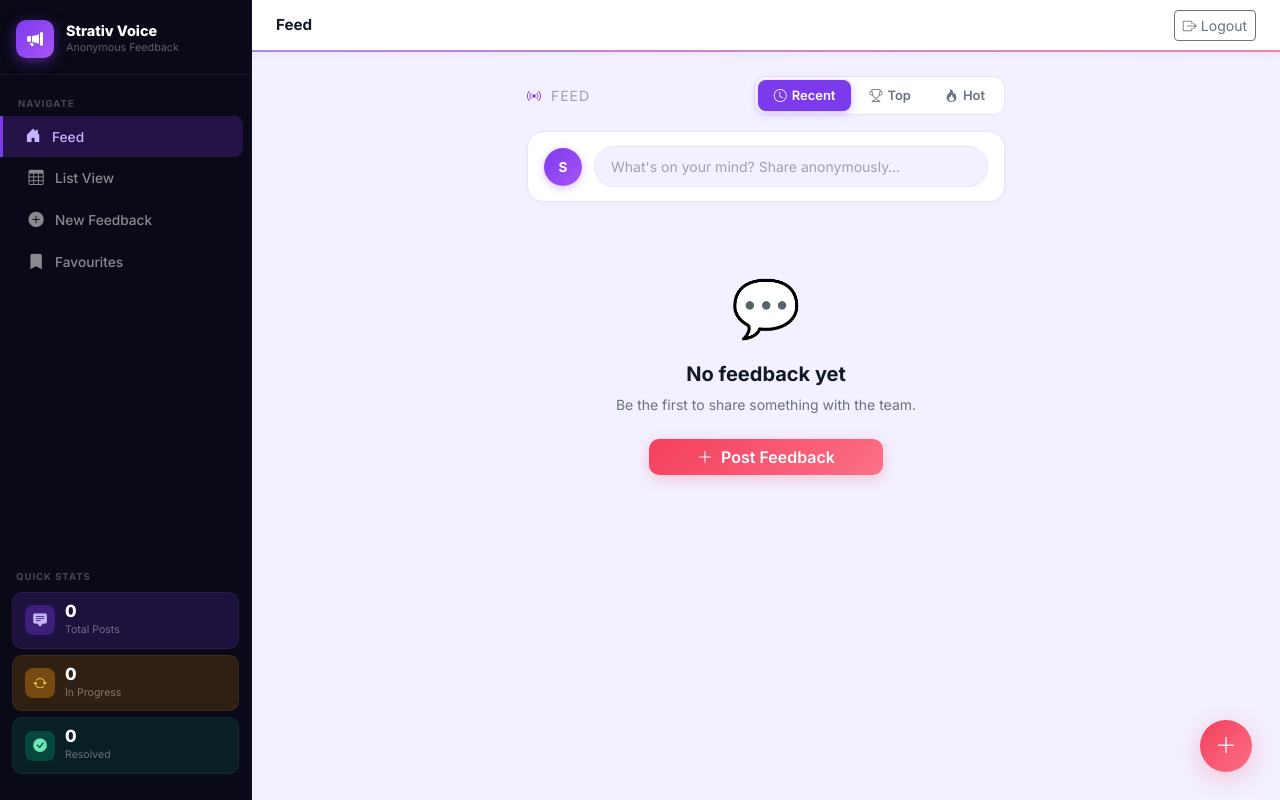
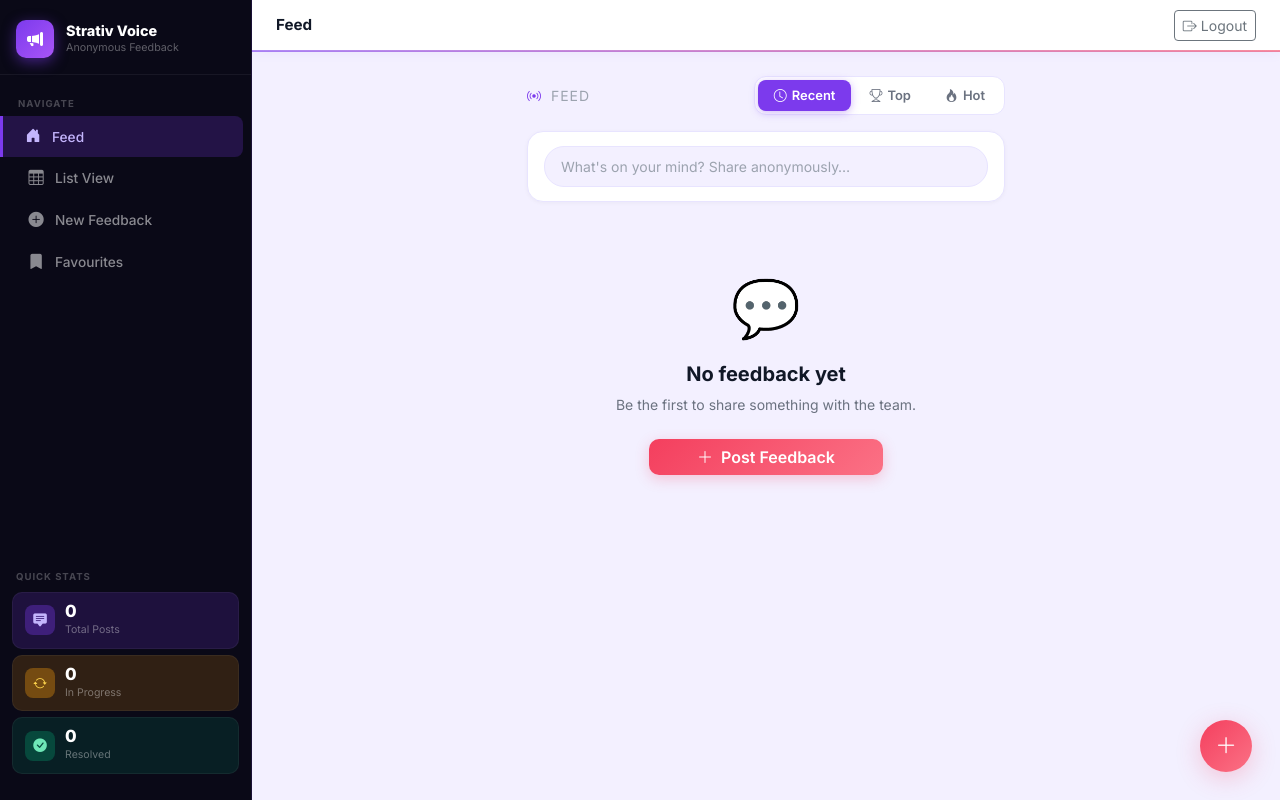
Before and after one commit to sudipto-strativ/anon-feedback, a Django app: page / in a window 1280 px wide. Run offline with Django 4.2, Linux system fonts and the light colour scheme; the visitor is signed in with stand-in values (Sample User, id 1); data comes from the database, SQL or seed files in the repository; data that the repository does not hold is empty.

Commit message:
Removes the first letter of the username from post icon

```diff
--- a/feedback/templates/feedback/feed.html
+++ b/feedback/templates/feedback/feed.html
@@ -28,7 +28,7 @@
 
         <!-- Compose -->
         <div class="compose-box">
-            <div class="compose-avatar">{{ request.user.username|slice:":1"|upper }}</div>
+
             <a href="{% url 'post_create' %}" class="compose-trigger">
                 What's on your mind? Share anonymously…
             </a>
```
